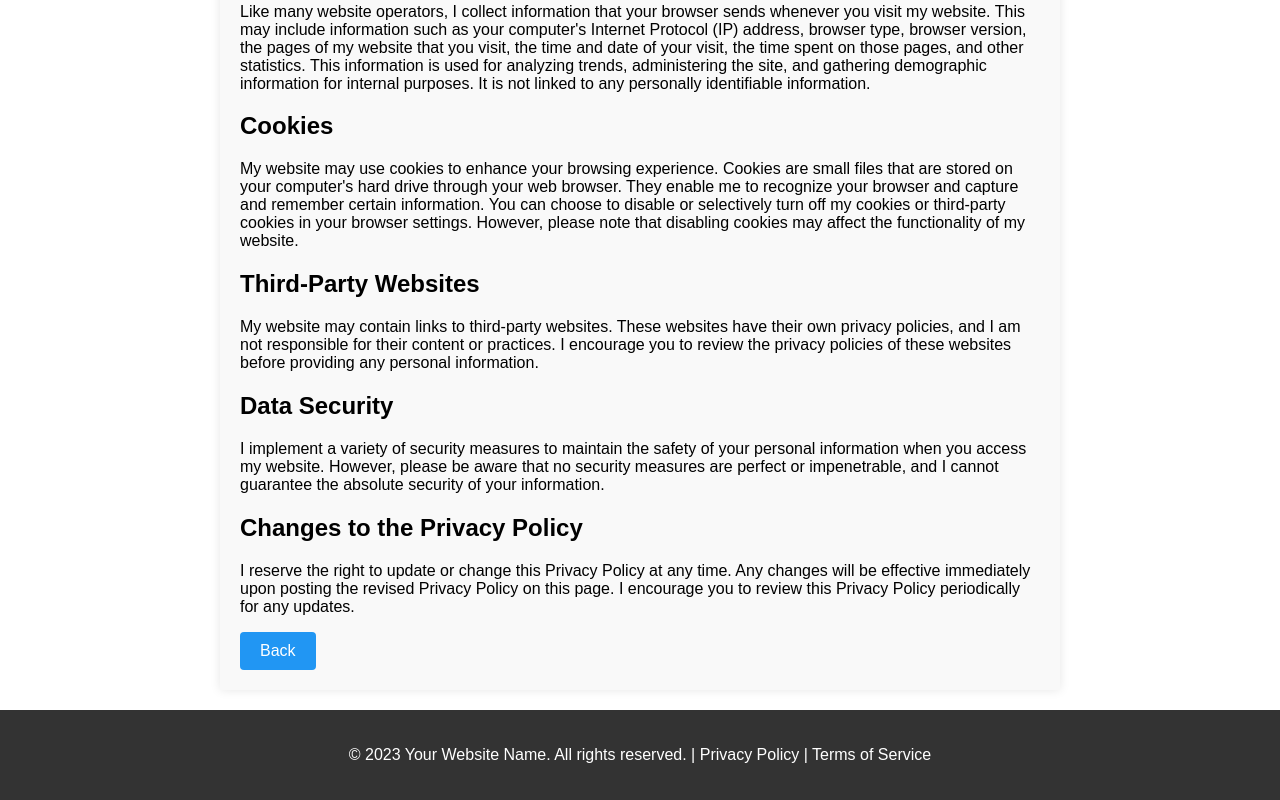
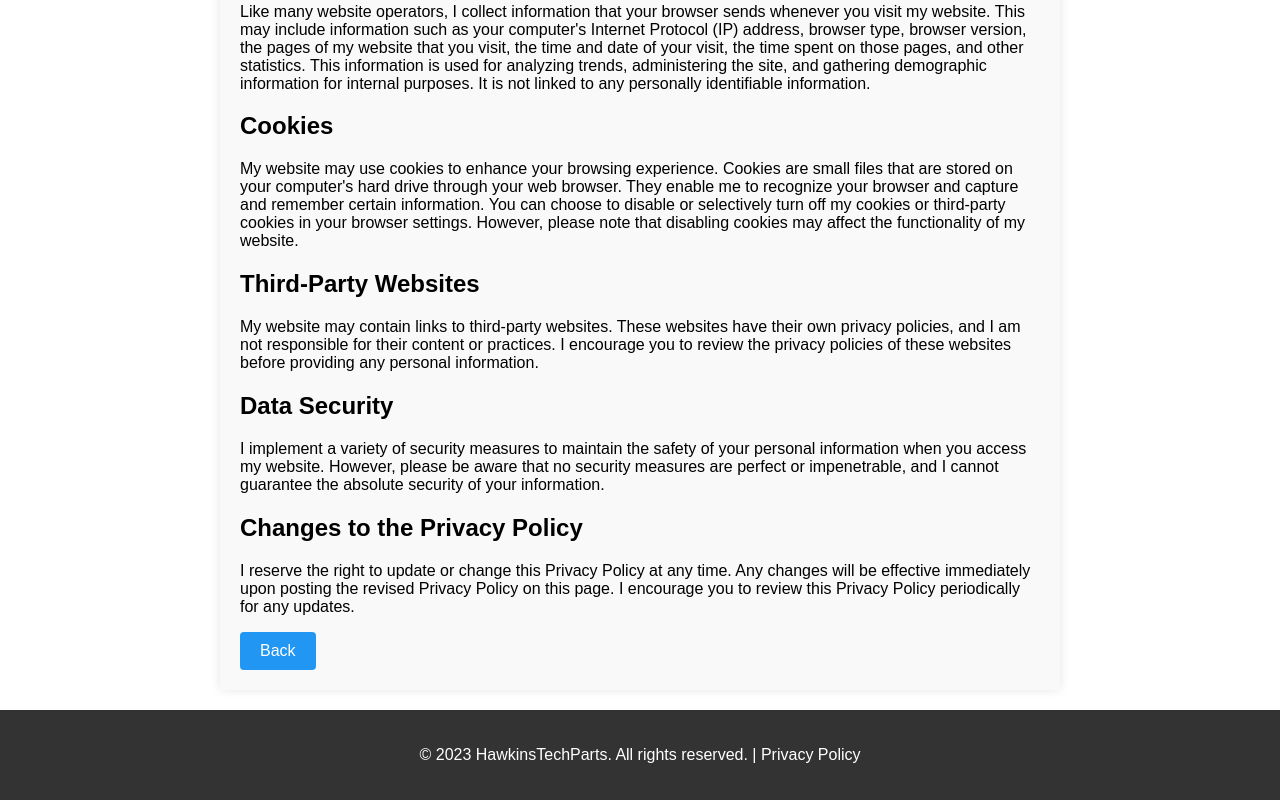
Before and after one commit to BhawksGit/R4iNP, a plain HTML site: page privacy_policy.html in a window 1280 px wide. Shown: the part 393-1193 px from the top of the page. Drawn offline with Linux system fonts and the light colour scheme.

Commit message:
Update privacy_policy.html
removed footer goof

```diff
--- a/privacy_policy.html
+++ b/privacy_policy.html
@@ -86,7 +86,7 @@
   </main>
 
   <footer>
-    <p>&copy; 2023 Your Website Name. All rights reserved. | <a href="privacy_policy.html">Privacy Policy</a> | <a href="terms_of_service.html">Terms of Service</a></p>
+    <p>&copy; 2023 HawkinsTechParts. All rights reserved. | <a href="privacy_policy.html">Privacy Policy</a></p>
   </footer>
 </body>
 </html>
```
